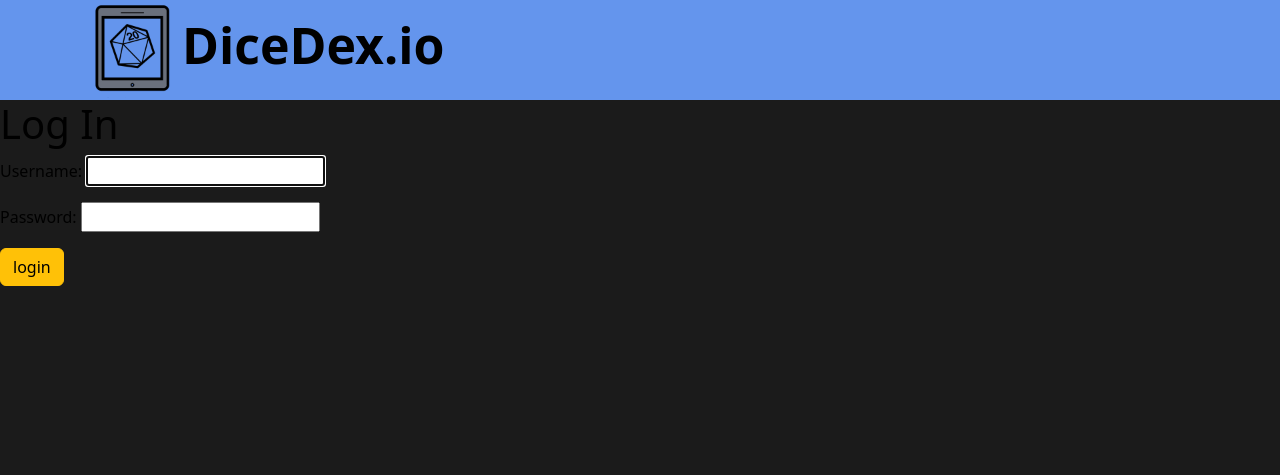
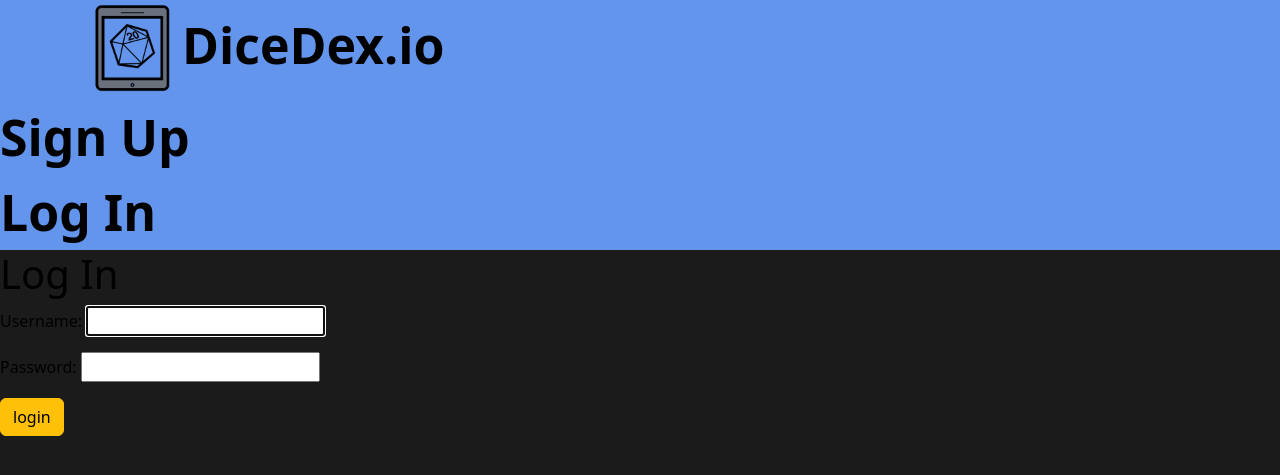
Before and after one commit to ak89mkii/dicedex.io, a Django app: page /accounts/login/?next=/games/1/delete/ in a window 1280 px wide. Shown: the top 475 px of the page. Run offline with Django 3.2, Linux system fonts and the light colour scheme; some web fonts are replaced.

```diff
--- a/dicedex_app/templates/base.html
+++ b/dicedex_app/templates/base.html
@@ -15,6 +15,19 @@
             <img src="{% static '06.png' %}" width="100" height="100" alt="" loading="lazy">DiceDex.io
         </a>
     </div>
+
+    <!-- <nav class="navbar navbar-dark bg-dark"> -->
+        {% if user.is_authenticated %}
+
+            <a class="nav-link" href="{% url 'logout' %}">Log Out</a>
+
+        {% else %}
+
+            <a class="nav-link" href="{% url 'signup' %}">Sign Up</a>
+            <a class="nav-link" href="{% url 'login' %}">Log In</a>
+
+        {% endif %}
+    <!-- </nav> -->
     </header>
     <main>
         {% block content %}
```
Also changed, not shown: README.md.
